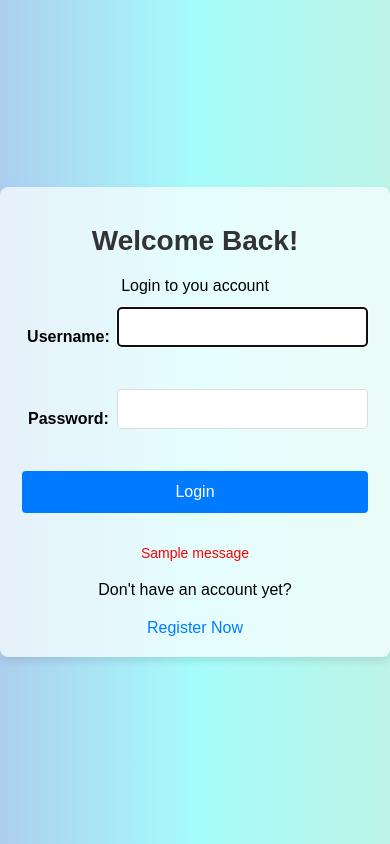
After one commit to MaulRai/mauimauistore, a Django app: page /login/ in a window 390 px wide. The commit adds this page. Run offline with Django 5.2, Linux system fonts and the light colour scheme; tables that the repository leaves empty hold one stand-in row (values such as "Sample post"); one stand-in notice (Sample message) is shown.

Commit message:
done tugas 4

```diff
--- /dev/null
+++ b/main/templates/login.html
@@ -0,0 +1,153 @@
+{% extends 'base.html' %}
+
+{% block meta %}
+<title>Login</title>
+{% endblock meta %}
+
+{% block content %}
+
+<!DOCTYPE html>
+<!--[if lt IE 7]>      <html class="no-js lt-ie9 lt-ie8 lt-ie7"> <![endif]-->
+<!--[if IE 7]>         <html class="no-js lt-ie9 lt-ie8"> <![endif]-->
+<!--[if IE 8]>         <html class="no-js lt-ie9"> <![endif]-->
+<!--[if gt IE 8]>      <html class="no-js"> <!--<![endif]-->
+<html>
+  <head>
+    <meta charset="utf-8">
+    <meta http-equiv="X-UA-Compatible" content="IE=edge">
+    <title>Login</title>
+    <meta name="description" content="">
+    <meta name="viewport" content="width=device-width, initial-scale=1">
+    <style>
+      body {
+          font-family: Arial, sans-serif;
+          background: linear-gradient(to right, #ADCEEF, #A6FCFB, #BCF4E7);
+          margin: 0;
+          padding: 0;
+          display: flex;
+          justify-content: center;
+          align-items: center;
+          height: 100vh;
+      }
+
+      .login {
+          background-color: rgba(255, 255, 255, 0.701);
+          border-radius: 8px;
+          box-shadow: 0px 4px 8px rgba(0, 0, 0, 0.1);
+          padding: 40px;
+          width: 400px;
+          text-align: center;
+      }
+
+      .login h1 {
+          font-size: 28px;
+          margin-bottom: 20px;
+          color: #333;
+      }
+
+      .lefty {
+        align-self: flex-end;
+        align-items: flex-end;
+      }
+
+      form table {
+          width: 100%;
+      }
+
+      form td {
+          padding: 10px 0;
+      }
+
+      input[type="text"], input[type="password"] {
+          width: 100%;
+          padding: 10px;
+          border: 1px solid #ddd;
+          border-radius: 4px;
+          box-sizing: border-box;
+          font-size: 16px;
+          margin-bottom: 20px;
+      }
+
+      .login_btn {
+          width: 100%;
+          background-color: #007bff;
+          color: white;
+          border: none;
+          padding: 12px;
+          font-size: 16px;
+          border-radius: 4px;
+          cursor: pointer;
+          transition: background-color 0.3s ease;
+      }
+
+      .login_btn:hover {
+          background-color: #0056b3;
+      }
+
+      .login_btn:active {
+        background-color: #004080;
+        transform: scale(0.97);
+      }
+
+      ul {
+          padding: 0;
+          margin: 20px 0;
+          list-style-type: none;
+      }
+
+      ul li {
+          color: #ff0000;
+          font-size: 14px;
+      }
+
+      .login a {
+          display: block;
+          margin-top: 20px;
+          color: #007bff;
+          text-decoration: none;
+      }
+
+      .login a:hover {
+          text-decoration: underline;
+      }
+
+      @media (max-width: 480px) {
+          .login {
+              width: 100%;
+              padding: 20px;
+          }
+      }
+
+    </style>
+  </head>
+  <body>
+    <div class="login">
+      <h1>Welcome Back!</h1>
+
+
+      <form method="POST" action="">
+        <tr>
+          <td colspan="2">Login to you account</td>
+        </tr>
+        {% csrf_token %}
+        <table>
+          {{ form.as_table }}
+          <tr>
+            <td colspan="2"><input class="btn login_btn" type="submit" value="Login" /></td>
+          </tr>
+        </table>
+      </form>
+
+      {% if messages %}
+      <ul>
+        {% for message in messages %}
+        <li>{{ message }}</li>
+        {% endfor %}
+      </ul>
+      {% endif %}
+      Don't have an account yet? <a href="{% url 'main:register' %}">Register Now</a>
+    </div>
+
+    {% endblock content %}
+  </body>
+</html>
--- a/main/urls.py
+++ b/main/urls.py
@@ -1,5 +1,5 @@
 from django.urls import path
-from main.views import show_main, create_product, show_xml, show_json, show_xml_by_id, show_json_by_id
+from main.views import show_main, create_product, show_xml, show_json, show_xml_by_id, show_json_by_id, register, login_user, logout_user
 
 app_name = 'main'
 
@@ -10,4 +10,7 @@ urlpatterns = [
     path('json/', show_json, name='show_json'),
     path('xml/<str:id>/', show_xml_by_id, name='show_xml_by_id'),
     path('json/<str:id>/', show_json_by_id, name='show_json_by_id'),
+    path('register/', register, name='register'),
+    path('login/', login_user, name='login'),
+    path('logout/', logout_user, name='logout'),
 ]
--- a/main/views.py
+++ b/main/views.py
@@ -3,25 +3,36 @@ from main.forms import ProductForm
 from main.models import Product
 from django.http import HttpResponse
 from django.core import serializers
+from django.contrib.auth.forms import UserCreationForm, AuthenticationForm
+from django.contrib import messages
+from django.contrib.auth import authenticate, login, logout
+from django.contrib.auth.decorators import login_required
+import datetime
+from django.http import HttpResponseRedirect
+from django.urls import reverse
 
 # Create your views here.
+@login_required(login_url='/login')
 def show_main(request):
-    products = Product.objects.all()
+    products = Product.objects.filter(user=request.user)
 
     context = {
         'npm' : '2306216636',
-        'name': 'Muhammad Raihan Maulana',
+        'name': request.user.username,
         'class': 'PBP D',
-        'products': products
+        'products': products,
+        'last_login': request.COOKIES['last_login'],
     }
 
     return render(request, "main.html", context)
 
 def create_product(request):
     if request.method == "POST":
-        form = ProductForm(request.POST, request.FILES)
+        form = ProductForm(request.POST or None, request.FILES )
         if form.is_valid():
-            form.save()
+            products = form.save(commit=False)
+            products.user = request.user
+            products.save()
             return redirect('main:show_main')
     else:
         form = ProductForm()
@@ -44,3 +55,38 @@ def show_xml_by_id(request, id):
 def show_json_by_id(request, id):
     data = Product.objects.filter(pk=id)
     return HttpResponse(serializers.serialize("json", data), content_type="application/json")
+
+def register(request):
+    form = UserCreationForm()
+
+    if request.method == "POST":
+        form = UserCreationForm(request.POST)
+        if form.is_valid():
+            form.save()
+            messages.success(request, 'Your account has been successfully created!')
+            return redirect('main:login')
+    context = {'form':form}
+    return render(request, 'register.html', context)
+
+
+def login_user(request):
+   if request.method == 'POST':
+      form = AuthenticationForm(data=request.POST)
+
+      if form.is_valid():
+        user = form.get_user()
+        login(request, user)
+        response = HttpResponseRedirect(reverse("main:show_main"))
+        response.set_cookie('last_login', str(datetime.datetime.now()))
+        return response
+
+   else:
+      form = AuthenticationForm(request)
+   context = {'form': form}
+   return render(request, 'login.html', context)
+
+def logout_user(request):
+    logout(request)
+    response = HttpResponseRedirect(reverse('main:login'))
+    response.delete_cookie('last_login')
+    return response
--- a/maui_store/settings.py
+++ b/maui_store/settings.py
@@ -24,7 +24,8 @@ BASE_DIR = Path(__file__).resolve().parent.parent
 SECRET_KEY = 'django-insecure-d(0i&cxyhl#g_%0rks&d6rv6a83#q@$a*k^6di3w$3xc4jubdu'
 
 # SECURITY WARNING: don't run with debug turned on in production!
-DEBUG = True
+PRODUCTION = os.getenv("PRODUCTION", False)
+DEBUG = not PRODUCTION
 
 ALLOWED_HOSTS = ["localhost", "127.0.0.1","172.32.0.253", "muhammad-raihan37-mauistore.pbp.cs.ui.ac.id"]
 
--- a/templates/base.html
+++ b/templates/base.html
@@ -5,6 +5,7 @@
     <meta charset="UTF-8" />
     <meta name="viewport" content="width=device-width, initial-scale=1.0" />
     {% block meta %} {% endblock meta %}
+    {% block styles %} {% endblock styles %}
   </head>
 
   <body>
```
Also changed, not shown: main/models.py (+8 -6 lines), main/templates/main.html (+17 -6 lines), main/templates/register.html (added, +141 -0 lines), README.md, main/migrations/0008_product_user.py (added).
